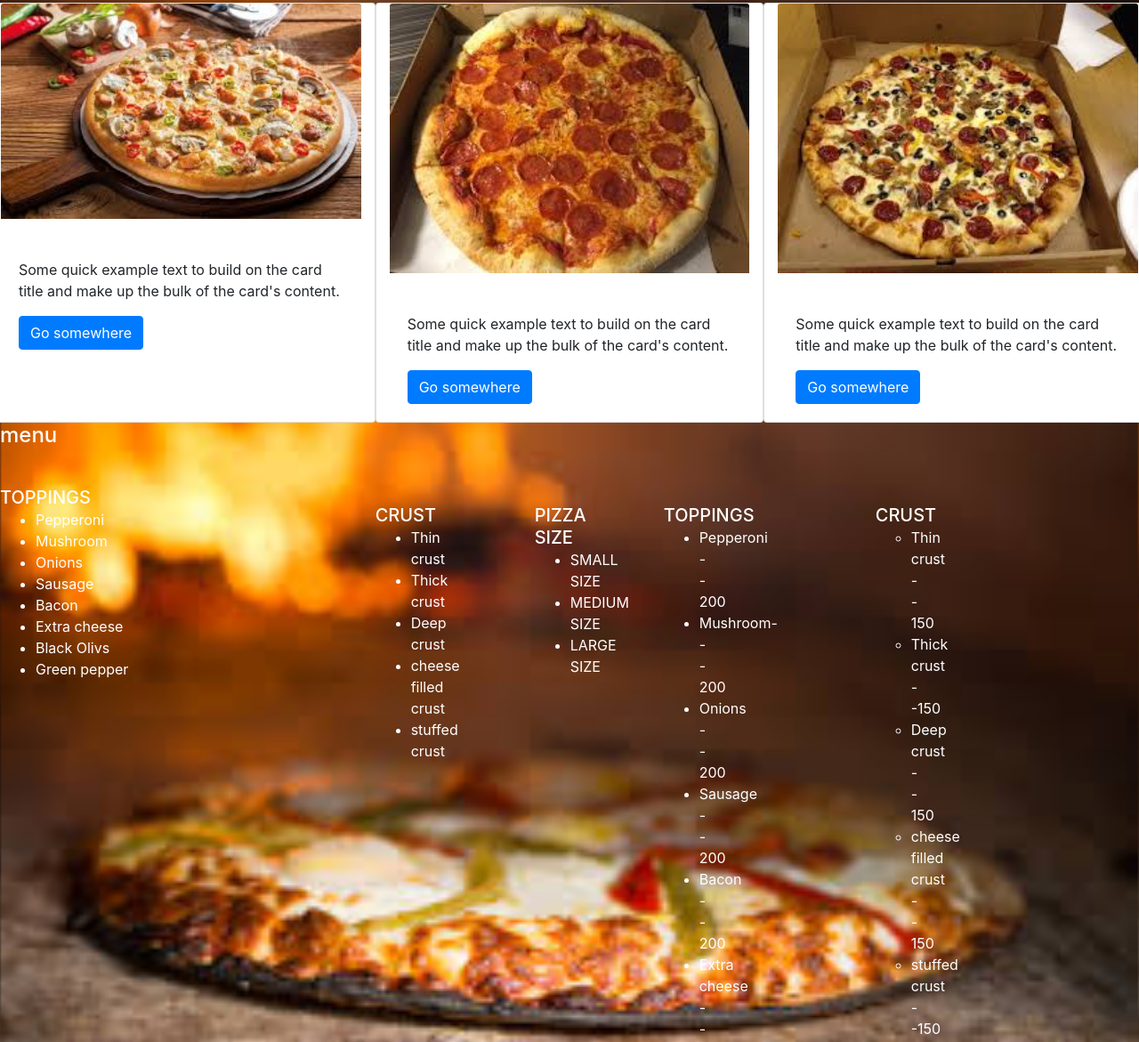
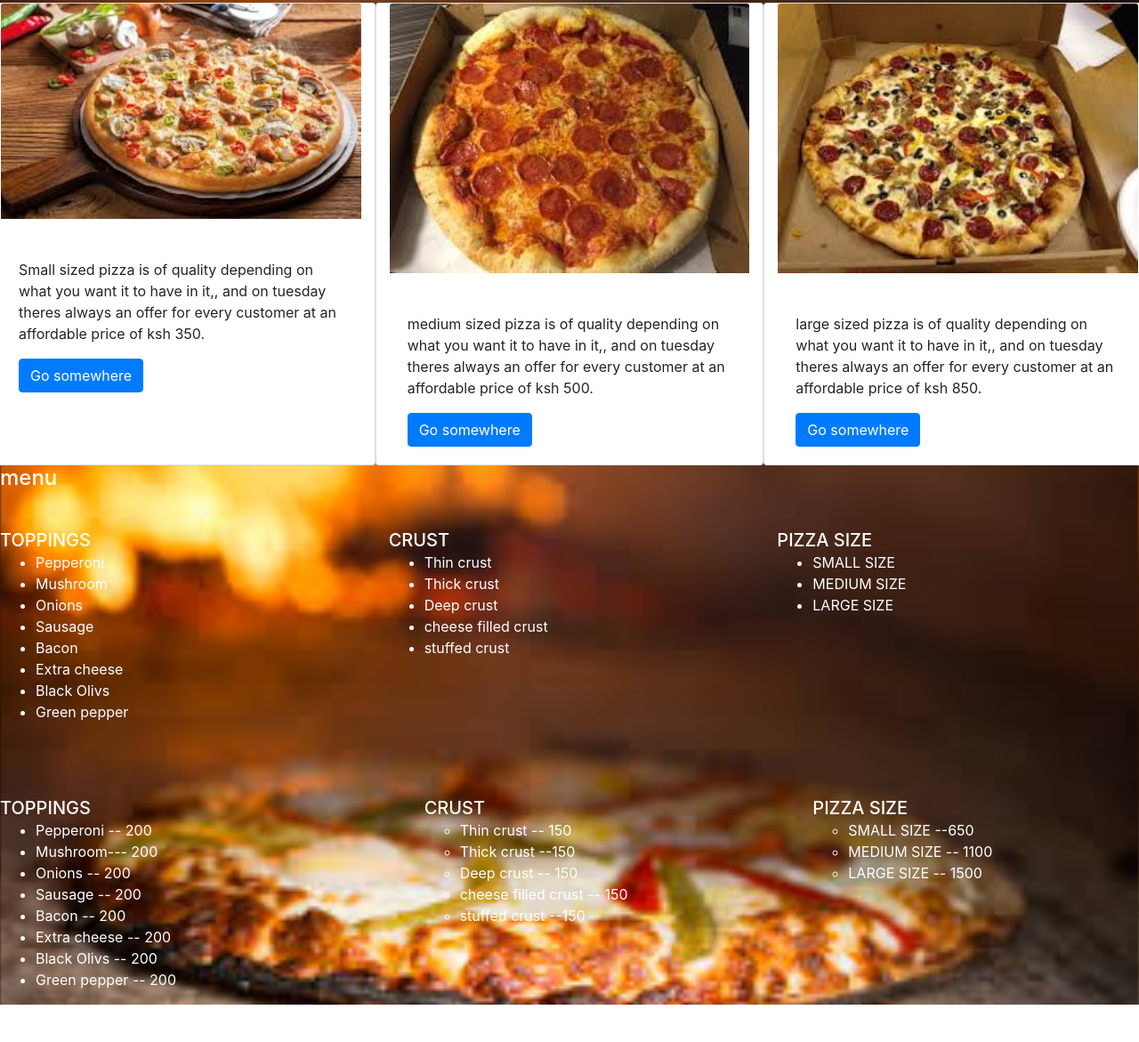
Before and after one commit to michael-creator/MUtEmBeI-S, a plain HTML site: page index.html in a window 1280 px wide. Shown: the part 531-1702 px from the top of the page at 89% size. After the commit the page ends 1660 px from the top, so only its background shows below. Drawn offline with nearby package versions, Linux system fonts and the light colour scheme; files whose address does not match are found by name.

Commit message:
add description of the pizza

```diff
--- a/index.html
+++ b/index.html
@@ -40,8 +40,7 @@
             <img src="/home/michael/Desktop/pizza/img/small.jpeg" class="card-img-top" alt="...">
             <div class="card-body">
                 <h5 class="card-title">small-pizzaa</h5>
-                <p class="card-text">Some quick example text to build on the card title and make up the bulk of the
-                    card's content.</p>
+                <p class="card-text">Small sized pizza is of quality depending on what you want it to have in it,, and on tuesday theres always an offer for every customer at an affordable price of ksh 350.</p>
                 <a href="#" class="btn btn-primary">Go somewhere</a>
             </div>
         </div>
@@ -49,8 +48,7 @@
             <img src="/home/michael/Desktop/pizza/img/medium2.jpeg" class="card-img-top" alt="...">
             <div class="card-body">
                 <h5 class="card-title">medium-pizza</h5>
-                <p class="card-text">Some quick example text to build on the card title and make up the bulk of the
-                    card's content.</p>
+                <p class="card-text">medium sized pizza is of quality depending on what you want it to have in it,, and on tuesday theres always an offer for every customer at an affordable price of ksh 500.</p>
                 <a href="#" class="btn btn-primary">Go somewhere</a>
             </div>
         </div>
@@ -58,8 +56,7 @@
             <img src="/home/michael/Desktop/pizza/img/large3.jpeg" class="card-img-top" alt="...">
             <div class="card-body">
                 <h5 class="card-title">large-pzza</h5>
-                <p class="card-text">Some quick example text to build on the card title and make up the bulk of the
-                    card's content.</p>
+                <p class="card-text">large sized pizza is of quality depending on what you want it to have in it,, and on tuesday theres always an offer for every customer at an affordable price of ksh 850.</p>
                 <a href="#" class="btn btn-primary">Go somewhere</a>
             </div>
         </div>
@@ -83,7 +80,7 @@
                 </ul>
             </div>
 
-            <div class="row">
+
             <div class="col-md-4">
                 <h5>CRUST</h5>
                 <ul>
@@ -94,9 +91,9 @@
                     <li>stuffed crust</li>
                 </ul>
             </div>
-            </div>
 
-            <div class="row">
+
+
             <div class="col-md-4">
                 <h5>PIZZA SIZE</h5>
                 <ul>
@@ -122,8 +119,8 @@
                     <li>Green pepper -- 200</li>
                 </ul>
             </div>
-            </div> <br>
-            <div class="row">
+            <br>
+
             <div class="col-md-4">
                 <ul>
                     <h5>CRUST</h5>
@@ -135,8 +132,7 @@
                         <li>stuffed crust --150</li>
                     </ul>
             </div>
-        </div>
-            <div>
+            <div class="col-md-4">
                 <ul>
                     <h5>PIZZA SIZE</h5>
                     <ul>
@@ -144,6 +140,7 @@
                         <li>MEDIUM SIZE -- 1100</li>
                         <li>LARGE SIZE -- 1500</li>
                     </ul>
+            </div>
         </div>
 
 
```
Lines whose indentation alone changed are shown as unchanged.
